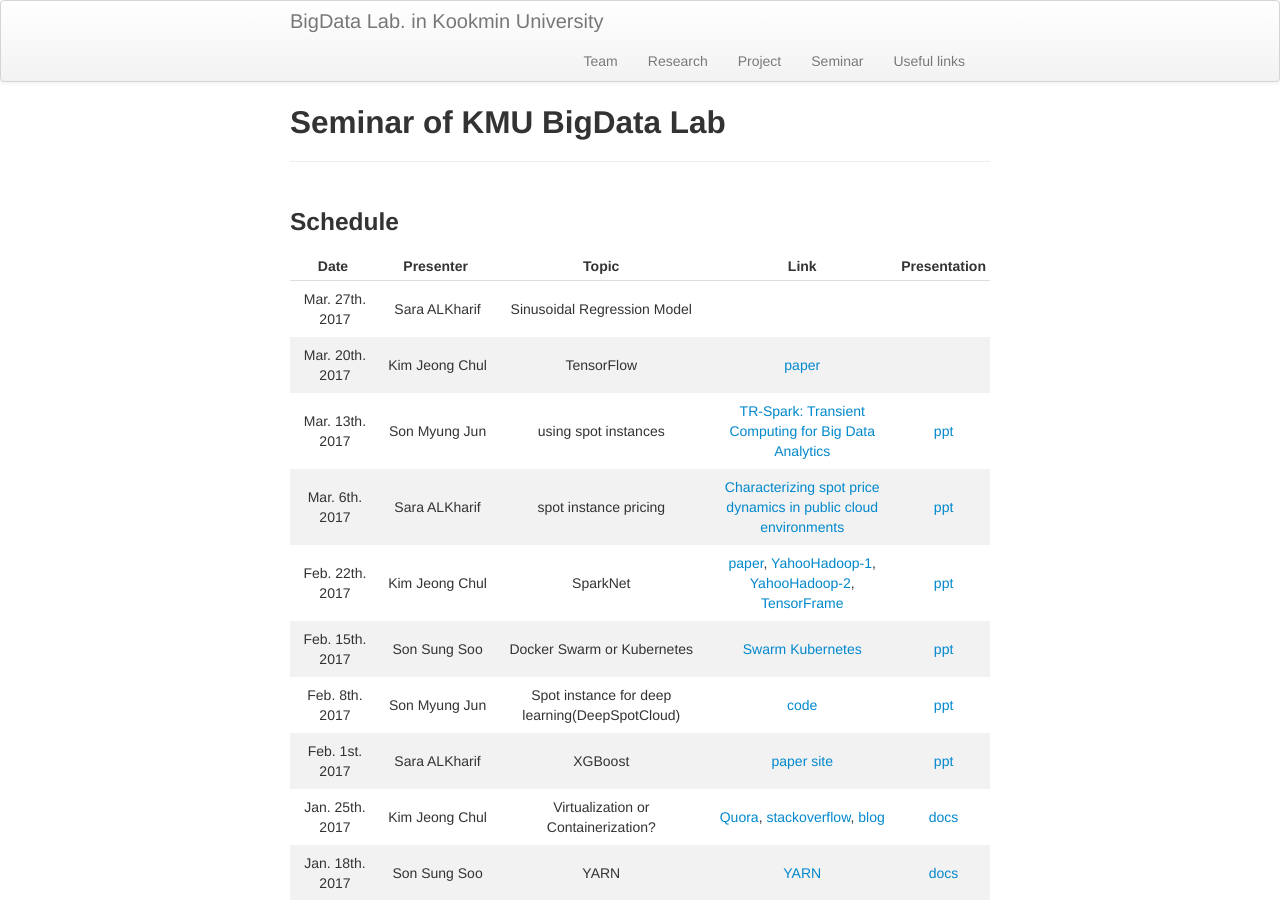
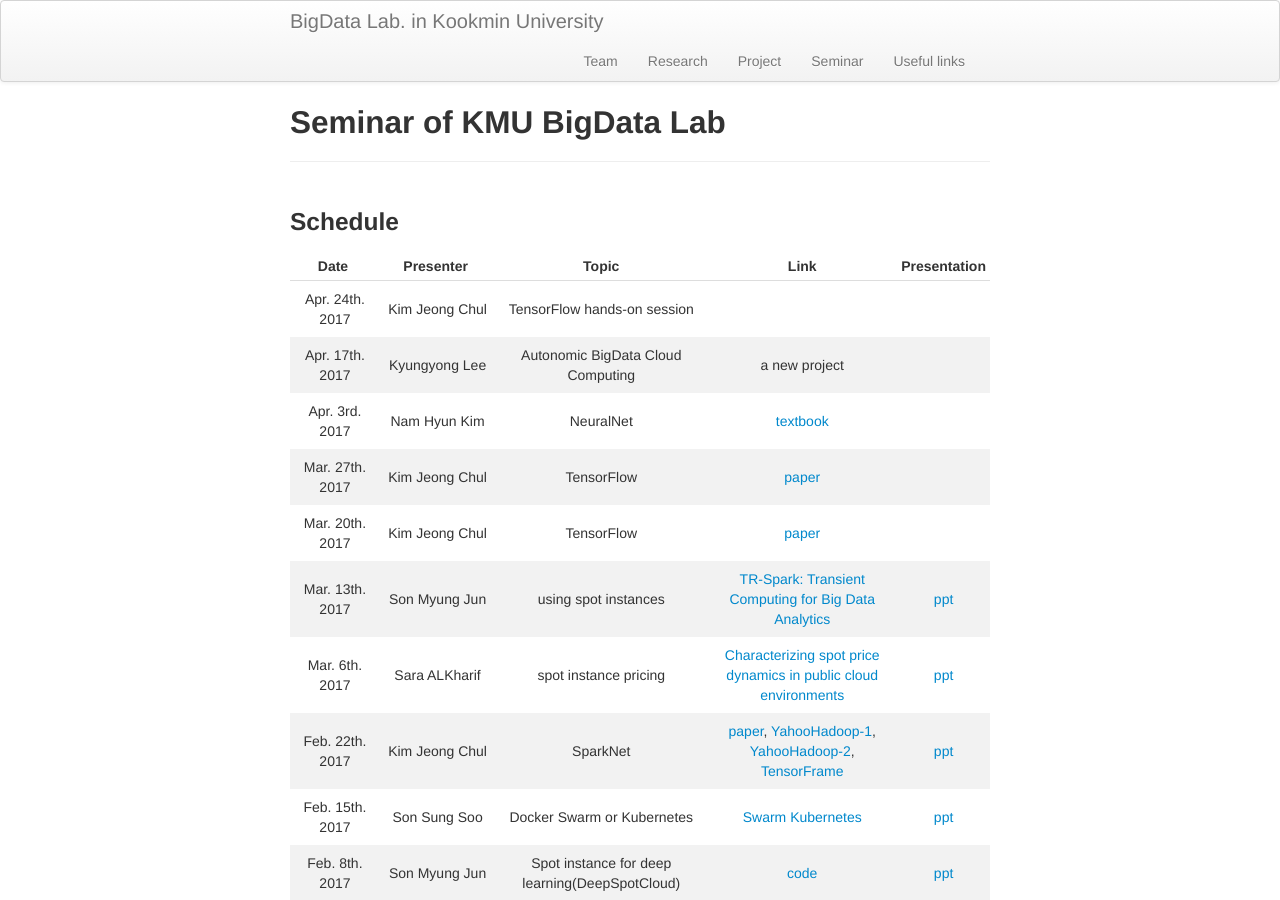
Before and after one commit to ddps-lab/kmu-bigdata.github.io, a Jekyll site: the page built from seminar/index.md, in a window 1280 px wide and 900 px high. Built offline with Jekyll 4.4.1, drawn with Linux system fonts in a browser that asks for light colours.

Commit message:
update seminar for April 2017

```diff
--- a/seminar/index.md
+++ b/seminar/index.md
@@ -10,7 +10,10 @@
 
 | <center>&nbsp;&nbsp;&nbsp;&nbsp;&nbsp;Date&nbsp;&nbsp;&nbsp;&nbsp;&nbsp;&nbsp;</center> | <center>&nbsp;&nbsp;&nbsp;&nbsp;&nbsp;Presenter&nbsp;&nbsp;&nbsp;&nbsp;&nbsp;&nbsp;</center> | Topic | Link | Presentation |
 | :---------------: | :---------------: | :------------: | :-------------: | :------------: |
-| Mar. 27th. 2017 | Sara ALKharif | Sinusoidal Regression Model | | |
+| Apr. 24th. 2017 | Kim Jeong Chul | TensorFlow hands-on session| | |
+| Apr. 17th. 2017 | Kyungyong Lee | Autonomic BigData Cloud Computing | a new project| |
+| Apr. 3rd. 2017 | Nam Hyun Kim | NeuralNet | [textbook](http://neuralnetworksanddeeplearning.com/) | |
+| Mar. 27th. 2017 | Kim Jeong Chul | TensorFlow | [paper](https://www.usenix.org/system/files/conference/osdi16/osdi16-abadi.pdf) | |
 | Mar. 20th. 2017 | Kim Jeong Chul | TensorFlow | [paper](https://www.usenix.org/system/files/conference/osdi16/osdi16-abadi.pdf) | |
 | Mar. 13th. 2017 | Son Myung Jun | using spot instances | [TR-Spark: Transient Computing for Big Data Analytics](http://dl.acm.org/citation.cfm?id=2987576) |[ppt](https://drive.google.com/file/d/0B93gDq1ZuFfud2hBcVM2TVFpSkU/view?usp=sharing)|
 | Mar. 6th. 2017 | Sara ALKharif | spot instance pricing | [Characterizing spot price dynamics in public cloud environments]( http://www.sciencedirect.com/science/article/pii/S0167739X12001483)|[ppt](https://drive.google.com/open?id=0ByOPgARQ0MBmajBZbzdhT3ZEdEE)|
```
